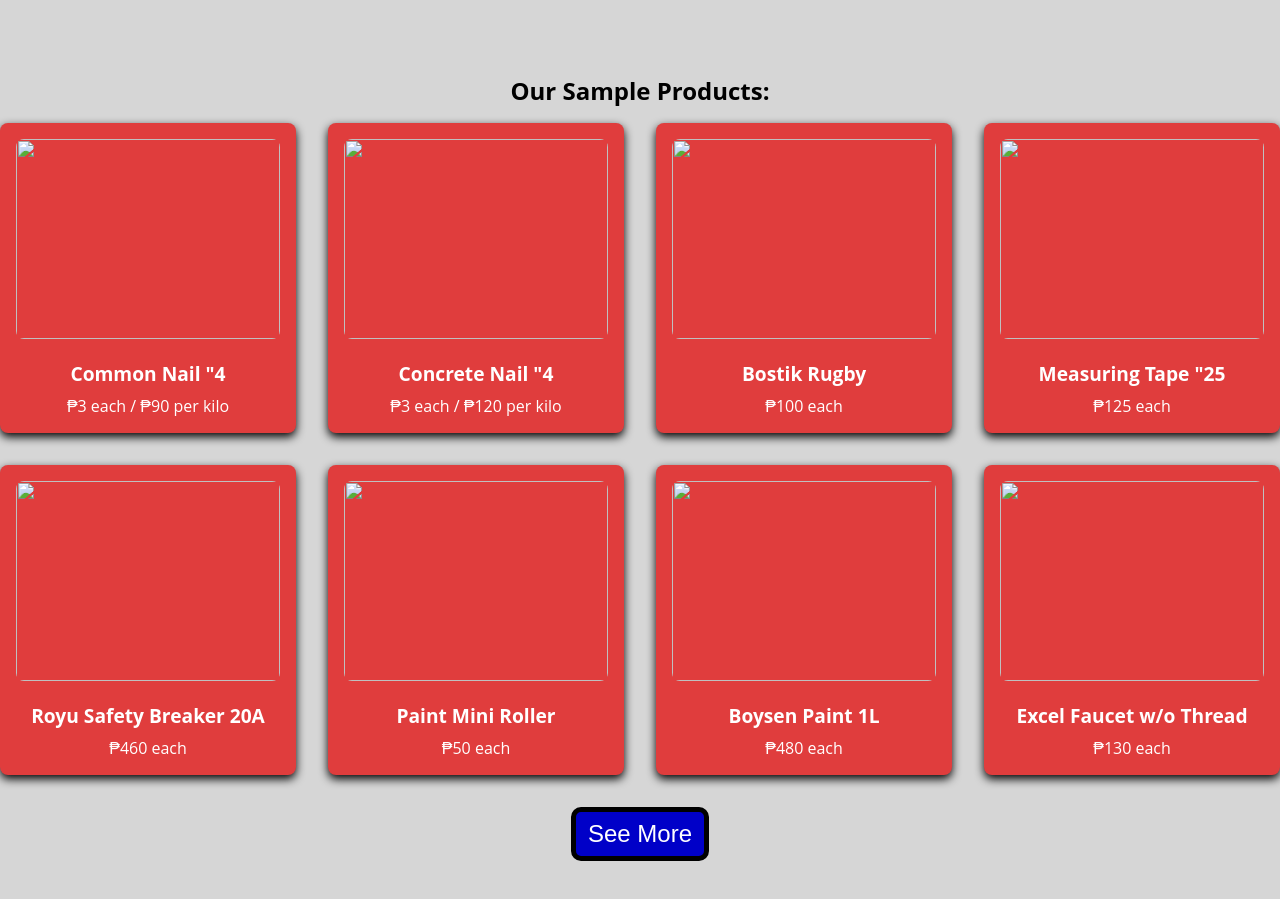
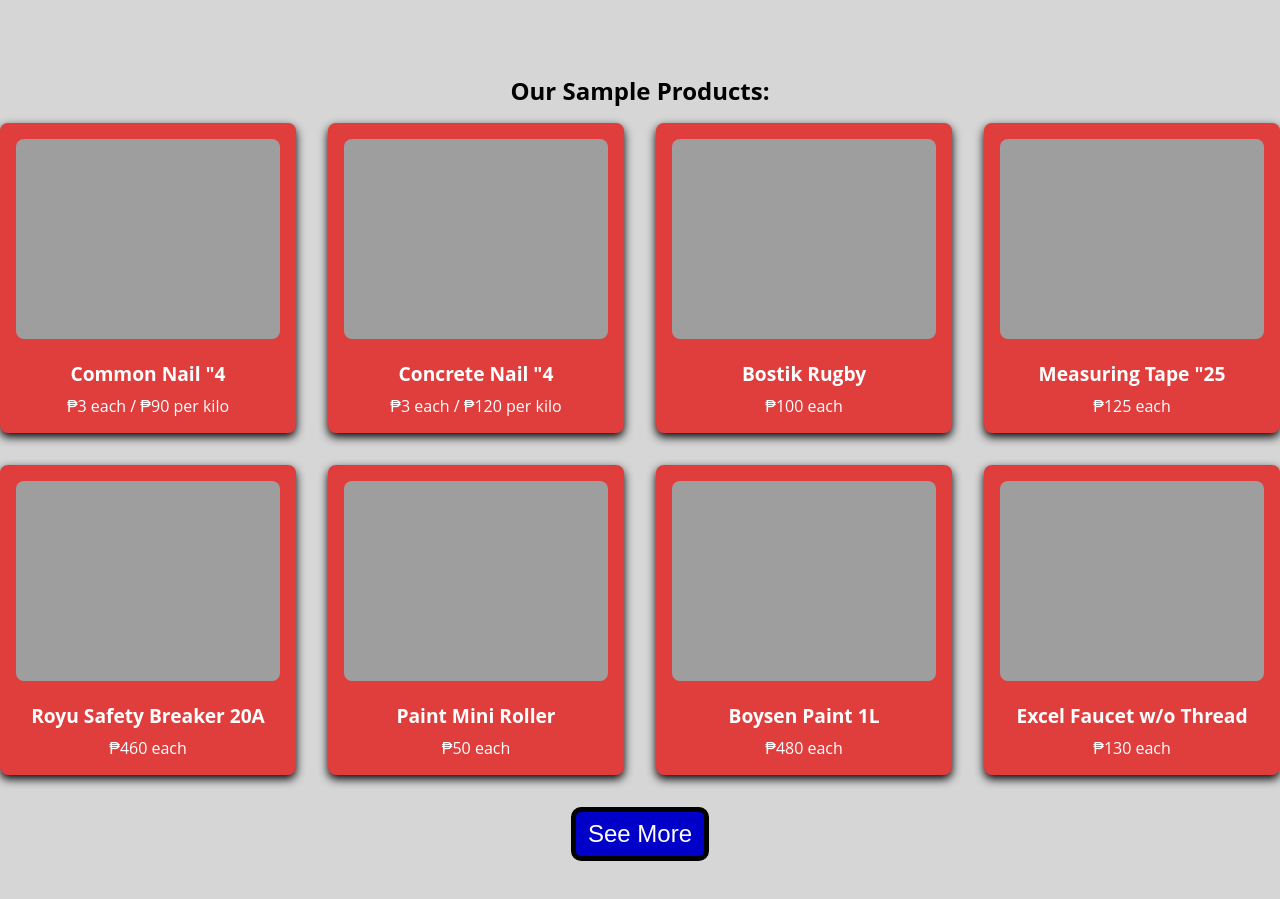
Before and after one commit to jeop-qrs/finals, a plain HTML site: page index.html in a window 1280 px wide. Shown: the part 860-1759 px from the top of the page. Drawn offline with Linux system fonts and the light colour scheme; the site is published under a folder, as on GitHub Pages, so addresses that start at the root find nothing.

Commit message:
Update index.html (removed slash in img src)

```diff
--- a/index.html
+++ b/index.html
@@ -58,48 +58,48 @@
     <section>
         <div class="product-list">
             <div class="product">
-                <img src="/products/common_nail-4.jpg" class="product-image">
+                <img src="products/common_nail-4.jpg" class="product-image">
                 <h3 class="product-name">Common Nail "4</h3>
                 <p class="product-price">&#8369;3 each / &#8369;90 per kilo</p>
             </div>
 
             <div class="product">
-                <img src="/products/concreted_nail-4.jpg" class="product-image">
+                <img src="products/concreted_nail-4.jpg" class="product-image">
                 <h3 class="product-name">Concrete Nail "4</h3>
                 <p class="product-price">&#8369;3 each / &#8369;120 per kilo</p>
             </div>
 
             <div class="product">
-                <img src="/products/bostik_rugby.jpg" class="product-image">
+                <img src="products/bostik_rugby.jpg" class="product-image">
                 <h3 class="product-name">Bostik Rugby</h3>
                 <p class="product-price">&#8369;100 each</p>
             </div>
 
             <div class="product">
-                <img src="/products/measuring_tape-25.jpg" class="product-image">
+                <img src="products/measuring_tape-25.jpg" class="product-image">
                 <h3 class="product-name">Measuring Tape "25</h3>
                 <p class="product-price">&#8369;125 each</p>
             </div>
             <div class="product">
-                <img src="/products/royu_safety_breaker-20A.jpg" class="product-image">
+                <img src="products/royu_safety_breaker-20A.jpg" class="product-image">
                 <h3 class="product-name">Royu Safety Breaker 20A</h3>
                 <p class="product-price">&#8369;460 each</p>
             </div>
 
             <div class="product">
-                <img src="/products/paint_mini_roller.jpg" class="product-image">
+                <img src="products/paint_mini_roller.jpg" class="product-image">
                 <h3 class="product-name">Paint Mini Roller</h3>
                 <p class="product-price">&#8369;50 each</p>
             </div>
 
             <div class="product">
-                <img src="/products/boysen_paint-1L.jpg" class="product-image">
+                <img src="products/boysen_paint-1L.jpg" class="product-image">
                 <h3 class="product-name">Boysen Paint 1L</h3>
                 <p class="product-price">&#8369;480 each</p>
             </div>
 
             <div class="product">
-                <img src="/products/excel_faucet-wo-thread.jpg" class="product-image">
+                <img src="products/excel_faucet-wo-thread.jpg" class="product-image">
                 <h3 class="product-name">Excel Faucet w/o Thread</h3>
                 <p class="product-price">&#8369;130 each</p>
             </div>
```
